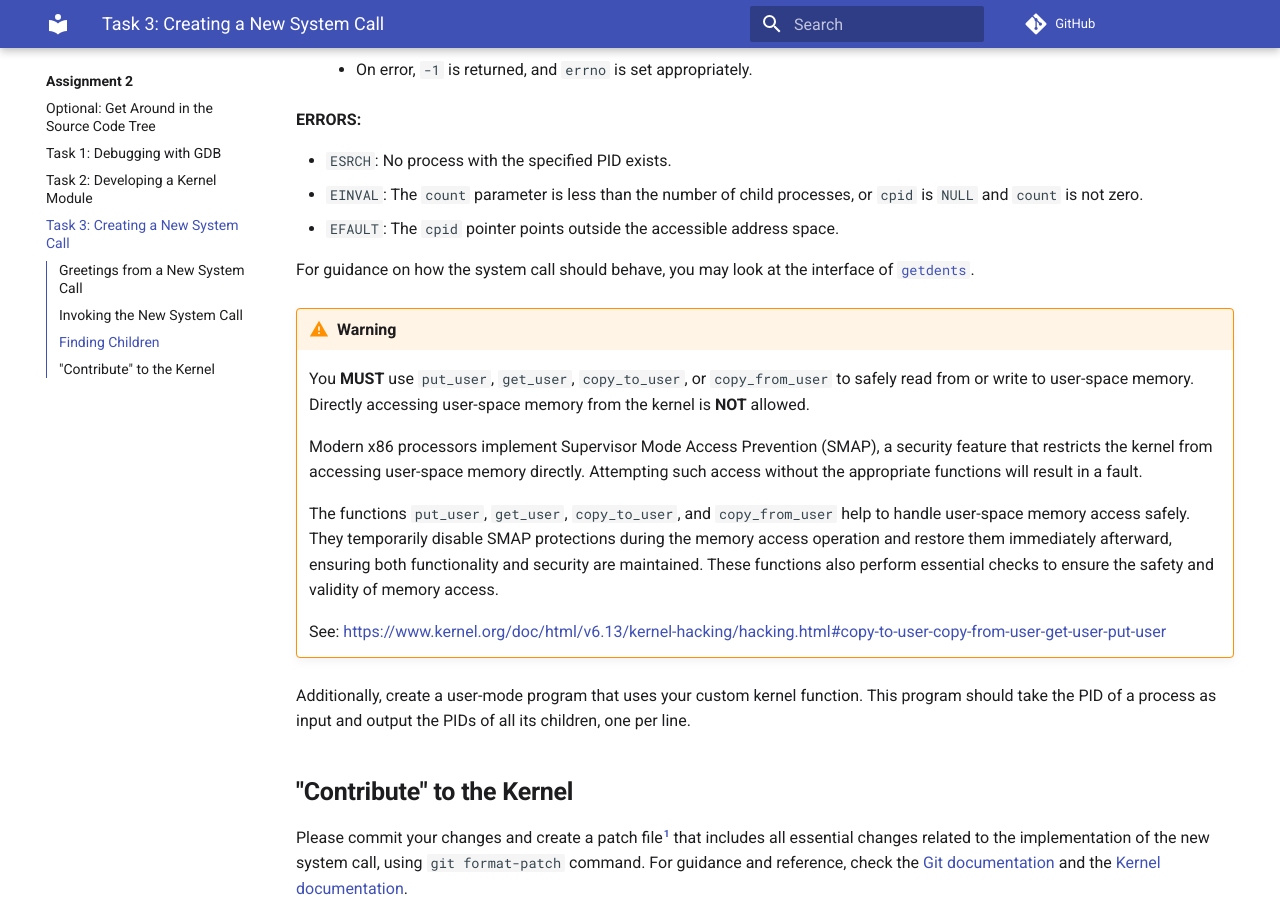
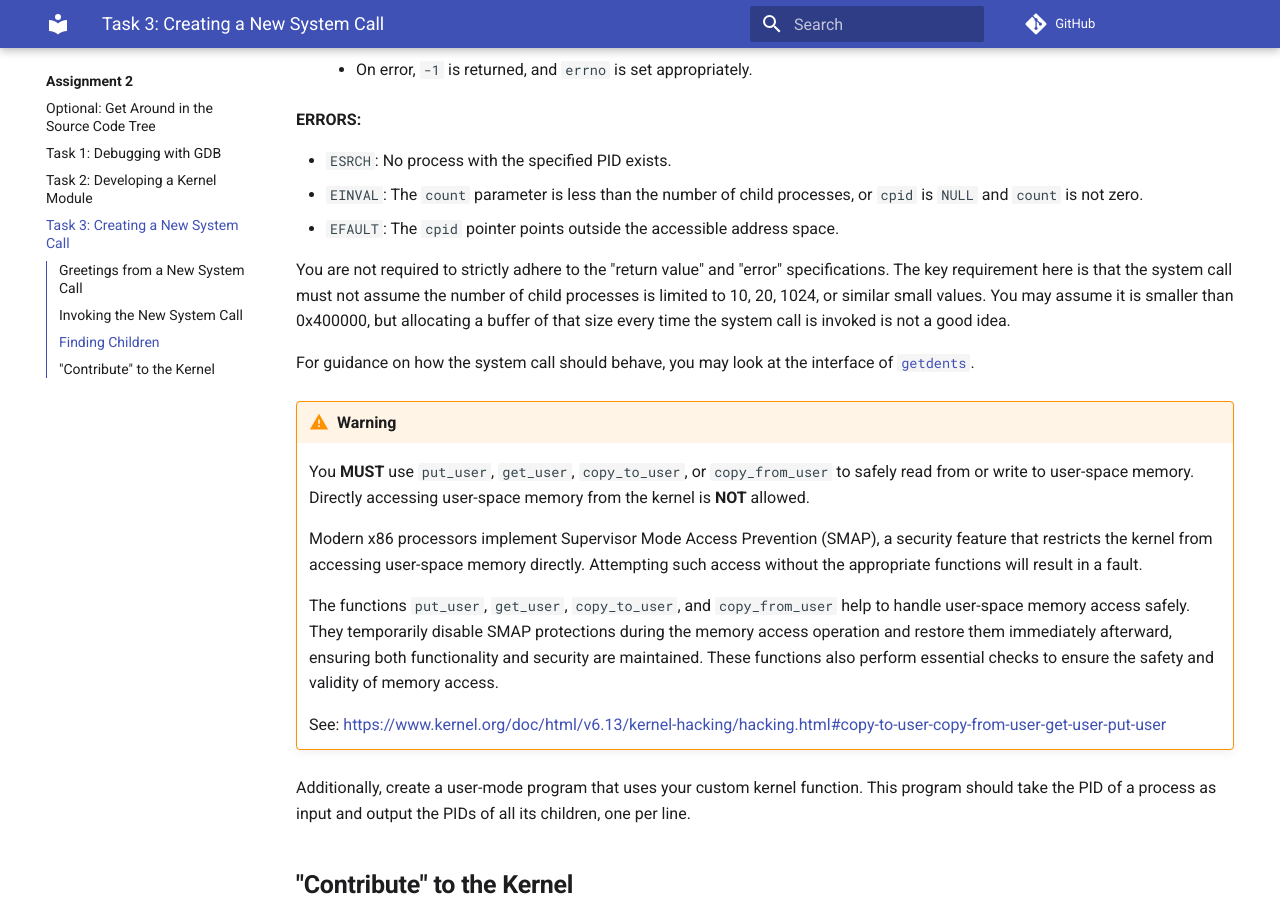
Before and after one commit to nus-cs5250/25s, an MkDocs documentation site: the page built from docs/asg2/task-syscall.md, in a window 1280 px wide and 900 px high, scrolled down 2275 px. Built offline with MkDocs 1.6.1 and Material for MkDocs 9.7.7, drawn with Linux system fonts in a browser that asks for light colours; comment, search, counter and statistics services are not loaded.

Commit message:
asg2: clarify previous spec change (#30)

```diff
--- a/docs/asg2/task-syscall.md
+++ b/docs/asg2/task-syscall.md
@@ -103,6 +103,10 @@ If cpid is `NULL`, the system call returns the total number of child processes w
 - `EINVAL`: The `count` parameter is less than the number of child processes, or `cpid` is `NULL` and `count` is not zero.
 - `EFAULT`: The `cpid` pointer points outside the accessible address space.
 
+You are not required to strictly adhere to the "return value" and "error" specifications.
+The key requirement here is that the system call must not assume the number of child processes is limited to 10, 20, 1024, or similar small values.
+You may assume it is smaller than 0x400000, but allocating a buffer of that size every time the system call is invoked is not a good idea.
+
 For guidance on how the system call should behave, you may look at the interface of [`getdents`](https://man7.org/linux/man-pages/man2/getdents.2.html).
 
 !!! warning
```
